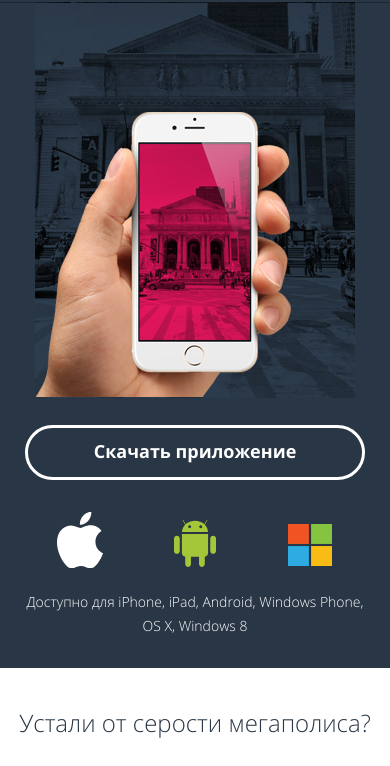
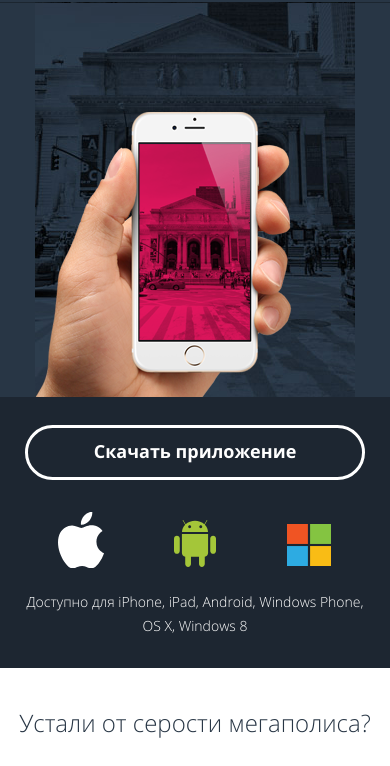
Before and after one commit to rrramble/794021-pink-16, a website: page source/index.html in a window 390 px wide. Shown: the part 324-1090 px from the top of the page. Drawn offline with nearby package versions, Linux system fonts and the light colour scheme; files that its build step writes are made by us from their sources.

Commit message:
fix: adjust sizes of 'index.html' of mobile versiona

```diff
--- a/source/sass/blocks/app-download.scss
+++ b/source/sass/blocks/app-download.scss
@@ -1,12 +1,12 @@
 .app-download {
   align-items: stretch;
-  background-color: $main-bg-color-fallback;
+  background-color: #1d2631;
   display: flex;
   flex-direction: column;
   justify-content: flex-start;
-  padding-left: 19px;
-  padding-right: 19px;
-  padding-top: 23px;
+  padding-left: 20px;
+  padding-right: 20px;
+  padding-top: 28px;
   padding-bottom: 30px;
 }
 
--- a/source/sass/blocks/opinions-slider.scss
+++ b/source/sass/blocks/opinions-slider.scss
@@ -14,6 +14,6 @@
 }
 
 .opinions-slider__center {
-  margin-left: 10px;
-  margin-right: 10px;
+  margin-left: 9px;
+  margin-right: 9px;
 }
--- a/source/sass/blocks/user-opinion.scss
+++ b/source/sass/blocks/user-opinion.scss
@@ -30,13 +30,13 @@
 .user-opinion__text::before {
   content: "«";
   position: relative;
-  left: 0.2em;
+  left: 2px;
 }
 
 .user-opinion__text::after {
   content: "»";
   position: relative;
-  right: 0.2em;
+  right: 2px;
 }
 
 @media (min-width: $tablet-min-width) {
--- a/source/sass/blocks/work-example.scss
+++ b/source/sass/blocks/work-example.scss
@@ -1,5 +1,5 @@
 $block-mobile-min-height: 396px;
-$main-photo-y-shift: -67px;
+$main-photo-y-shift: -68px;
 
 $block-tablet-min-height: 620px;
 $main-photo-tablet-y-shift: -110px;
@@ -25,9 +25,11 @@ $hand-with-phone-height: 314;
 }
 
 .work-example__hand-with-phone {
+  border: 0;
+  left: -31px;
+  line-height: 0;
   margin-top: 108px;
   position: relative;
-  left: -31px;
   z-index: 1;
 }
 
```
